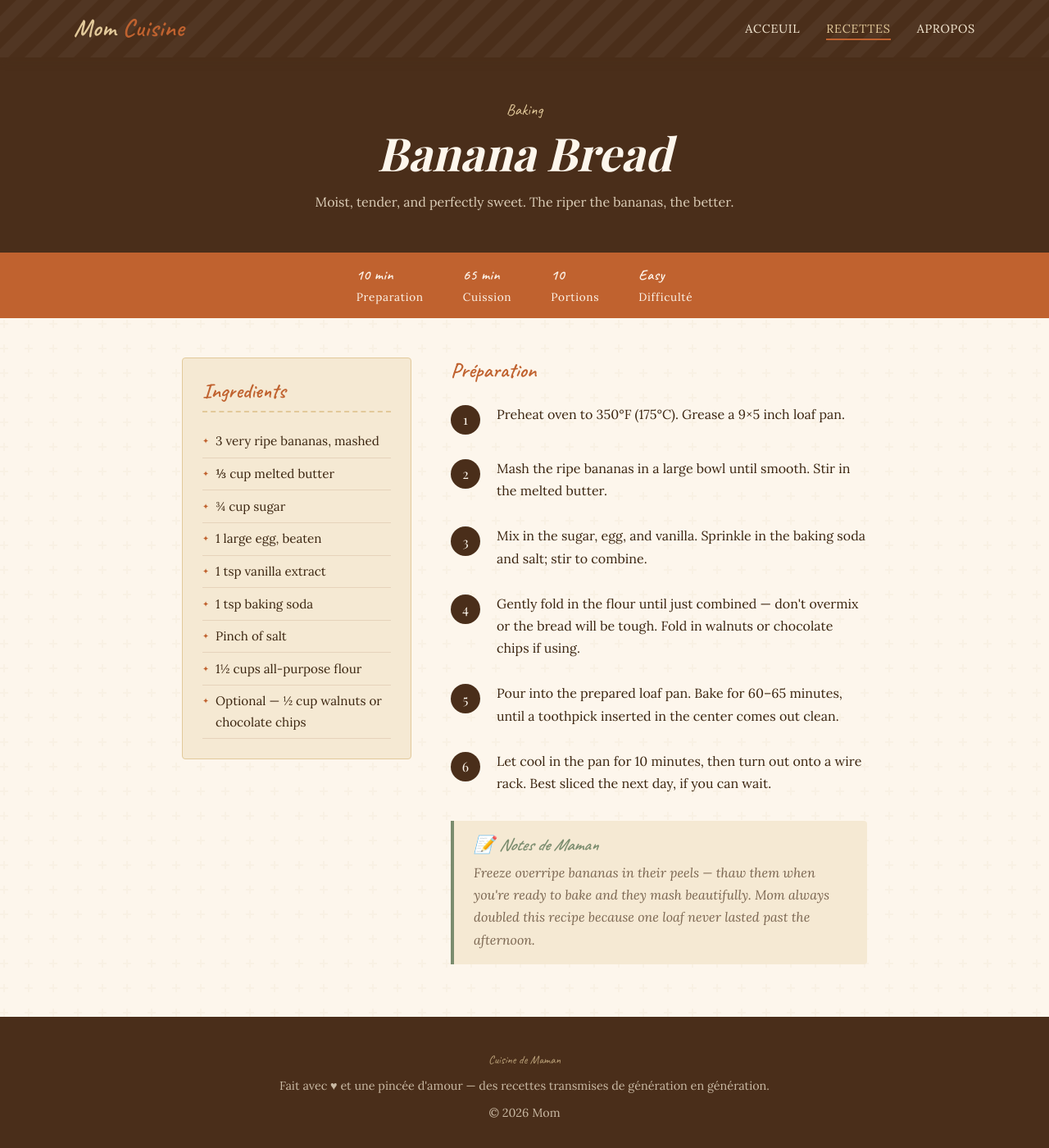
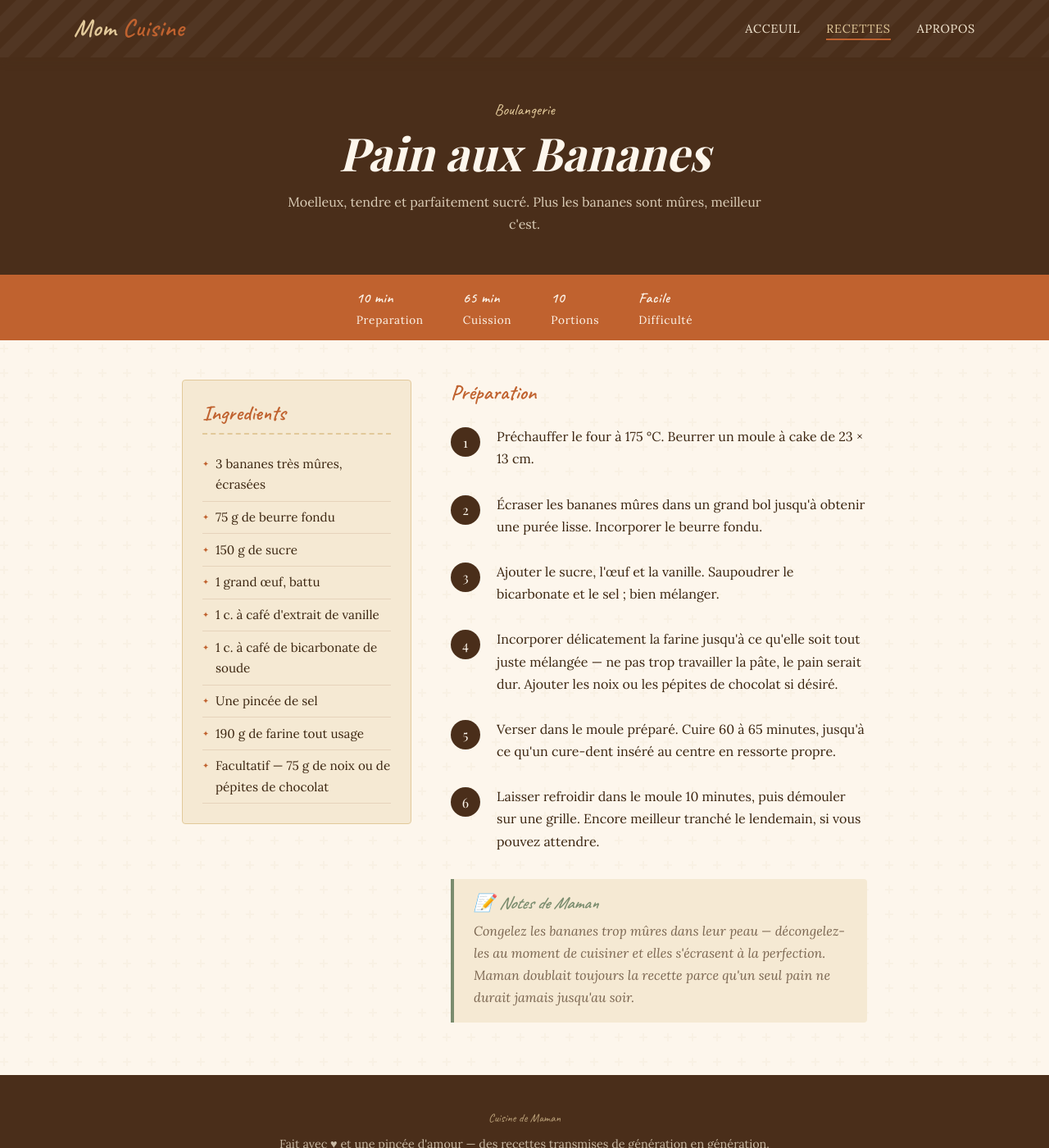
Before and after one commit to Freaky2112/recette_maman, a Jekyll site: the page built from _posts/2024-03-05-banana-bread.md, in a window 1280 px wide and 1400 px high. Shown: the whole window at 82% size. Built offline with Jekyll 4.4.1, drawn with Linux system fonts in a browser that asks for light colours; some web fonts are replaced.

Commit message:
translate receipe

```diff
--- a/_posts/2024-03-05-banana-bread.md
+++ b/_posts/2024-03-05-banana-bread.md
@@ -1,30 +1,32 @@
 ---
 layout: recipe
-title: "Banana Bread"
-description: "Moist, tender, and perfectly sweet. The riper the bananas, the better."
-category: "Baking"
+title: "Pain aux Bananes"
+description: "Moelleux, tendre et parfaitement sucré. Plus les bananes sont mûres, meilleur c'est."
+category: "Boulangerie"
 emoji: "🍌"
 date: 2024-03-05
 prep_time: "10 min"
 cook_time: "65 min"
 servings: 10
-difficulty: Easy
+difficulty: Facile
 ingredients:
-  - 3 very ripe bananas, mashed
-  - ⅓ cup melted butter
-  - ¾ cup sugar
-  - 1 large egg, beaten
-  - 1 tsp vanilla extract
-  - 1 tsp baking soda
-  - Pinch of salt
-  - 1½ cups all-purpose flour
-  - Optional — ½ cup walnuts or chocolate chips
+  - 3 bananes très mûres, écrasées
+  - 75 g de beurre fondu
+  - 150 g de sucre
+  - 1 grand œuf, battu
+  - 1 c. à café d'extrait de vanille
+  - 1 c. à café de bicarbonate de soude
+  - Une pincée de sel
+  - 190 g de farine tout usage
+  - Facultatif — 75 g de noix ou de pépites de chocolat
 steps:
-  - Preheat oven to 350°F (175°C). Grease a 9×5 inch loaf pan.
-  - Mash the ripe bananas in a large bowl until smooth. Stir in the melted butter.
-  - Mix in the sugar, egg, and vanilla. Sprinkle in the baking soda and salt; stir to combine.
-  - Gently fold in the flour until just combined — don't overmix or the bread will be tough. Fold in walnuts or chocolate chips if using.
-  - Pour into the prepared loaf pan. Bake for 60–65 minutes, until a toothpick inserted in the center comes out clean.
-  - Let cool in the pan for 10 minutes, then turn out onto a wire rack. Best sliced the next day, if you can wait.
-notes: "Freeze overripe bananas in their peels — thaw them when you're ready to bake and they mash beautifully. Mom always doubled this recipe because one loaf never lasted past the afternoon."
+  - Préchauffer le four à 175 °C. Beurrer un moule à cake de 23 × 13 cm.
+  - Écraser les bananes mûres dans un grand bol jusqu'à obtenir une purée lisse. Incorporer le beurre fondu.
+  - Ajouter le sucre, l'œuf et la vanille. Saupoudrer le bicarbonate et le sel ; bien mélanger.
+  - Incorporer délicatement la farine jusqu'à ce qu'elle soit tout juste mélangée — ne pas trop travailler la pâte, le pain serait dur. Ajouter les noix ou les pépites de chocolat si désiré.
+  - Verser dans le moule préparé. Cuire 60 à 65 minutes, jusqu'à ce qu'un cure-dent inséré au centre en ressorte propre.
+  - Laisser refroidir dans le moule 10 minutes, puis démouler sur une grille. Encore meilleur tranché le lendemain, si vous pouvez attendre.
+notes: "Congelez les bananes trop mûres dans leur peau — décongelez-les au moment de cuisiner et elles s'écrasent à la perfection. Maman doublait toujours la recette parce qu'un seul pain ne durait jamais jusqu'au soir."
 ---
+r."
+---
```
Also changed, not shown: _posts/2024-02-10-apple-pie.md (+26 -26 lines).
